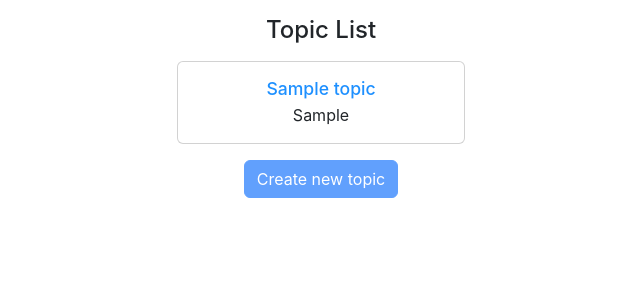
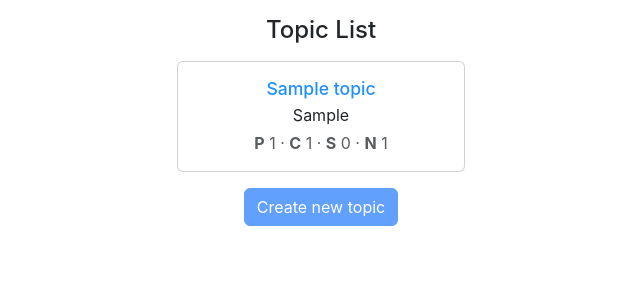
Before and after one commit to doosik71/paperman2, a Django app: page /topic/ in a window 1280 px wide. Shown: the part 40-340 px from the top of the page, without its empty margins (319-959 px from the left). Run offline with Django 5.2, Linux system fonts and the light colour scheme; tables that the repository leaves empty hold one stand-in row (values such as "Sample post"); some libraries are stand-ins or nearby versions.

Commit message:
Update topic list.

```diff
--- a/static/css/style.css
+++ b/static/css/style.css
@@ -438,6 +438,10 @@ Print
     width: 48%;
   }
 
+  main div#markdown-panel {
+    width: 100% !important;
+  }
+
   main div#markdown-container {
     border: none !important;
     border-radius: 0 !important;
--- a/topic/templates/topic/topic_list.html
+++ b/topic/templates/topic/topic_list.html
@@ -1,4 +1,5 @@
 {% extends "base.html" %}
+{% load humanize %}
 {% block content %}
 <style>
   .card {
@@ -9,9 +10,10 @@
 <div class="d-flex flex-wrap gap-3 justify-content-center my-3">
   {% for topic in topics %}
   <div class="card">
-    <div class="card-body">
+    <div class="card-body d-flex flex-column">
       <h5 class="card-title text-center"><a href="{% url 'topic_detail' topic.id %}">{{ topic.title }}</a></h5>
-      <p class="card-subtitle text-center">{{ topic.keywords }}</p>
+      <p class="card-subtitle text-center text-nowrap overflow-hidden text-truncate mb-1">{{ topic.keywords }}</p>
+      <p class="card-subtitle text-center text-muted mt-auto"><b>P</b> {{ topic.paper_count|intcomma }} &middot; <b>C</b> {{ topic.citation_count|intcomma }} &middot; <b>S</b> {{ topic.star_count|intcomma }} &middot; <b>N</b> {{ topic.note_count|intcomma }}</p>
     </div>
   </div>
   {% endfor %}
--- a/topic/views.py
+++ b/topic/views.py
@@ -19,6 +19,13 @@ def topic_list(request) -> HttpResponse:
     """
 
     topics = Topic.objects.all().order_by("title")
+
+    for topic in topics:
+        papers = Paper.objects.filter(topics=topic)
+        topic.paper_count = papers.count()
+        topic.citation_count = papers.filter(citations__isnull=False).count()
+        topic.star_count = papers.filter(tags__icontains="⭐").count()
+        topic.note_count = papers.exclude(note="").count()
 
     return render(request, "topic/topic_list.html", {"topics": topics})
 
```
